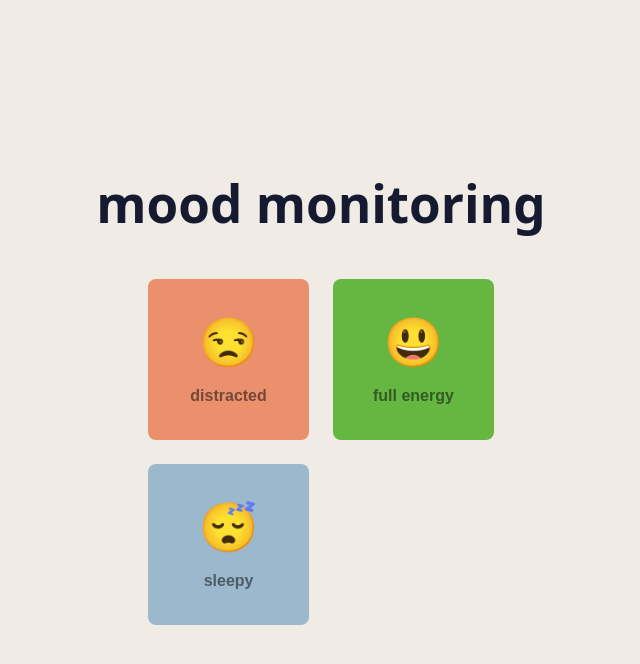
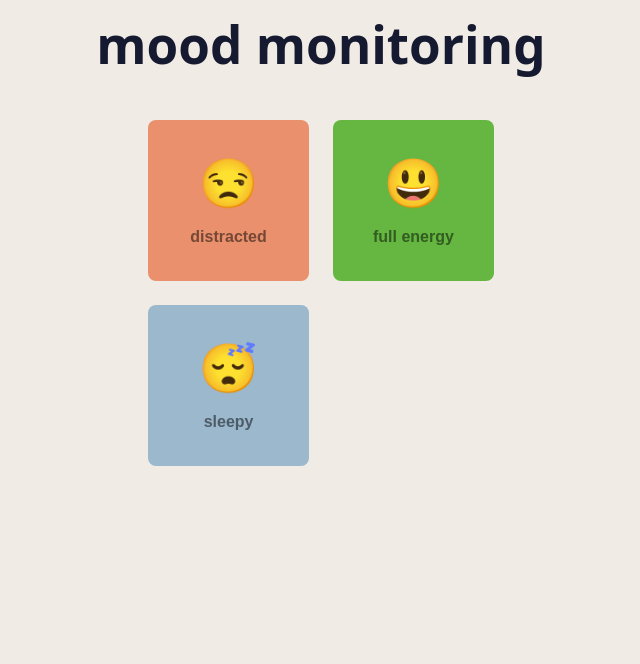
Before and after one commit to gabsprates/mood-monitoring, a React (Vite) app: page / in a window 1280 px wide. Shown: the top 664 px of the page, without its empty margins (319-959 px from the left). Built offline with nearby package versions, Linux system fonts and the light colour scheme.

Commit message:
fix: App Scroll

```diff
--- a/src/index.css
+++ b/src/index.css
@@ -29,9 +29,7 @@ li {
 
 .app {
   display: flex;
-  width: 100vw;
   height: 100vh;
-  justify-content: center;
   align-items: center;
   flex-direction: column;
   gap: var(--gap);
```
